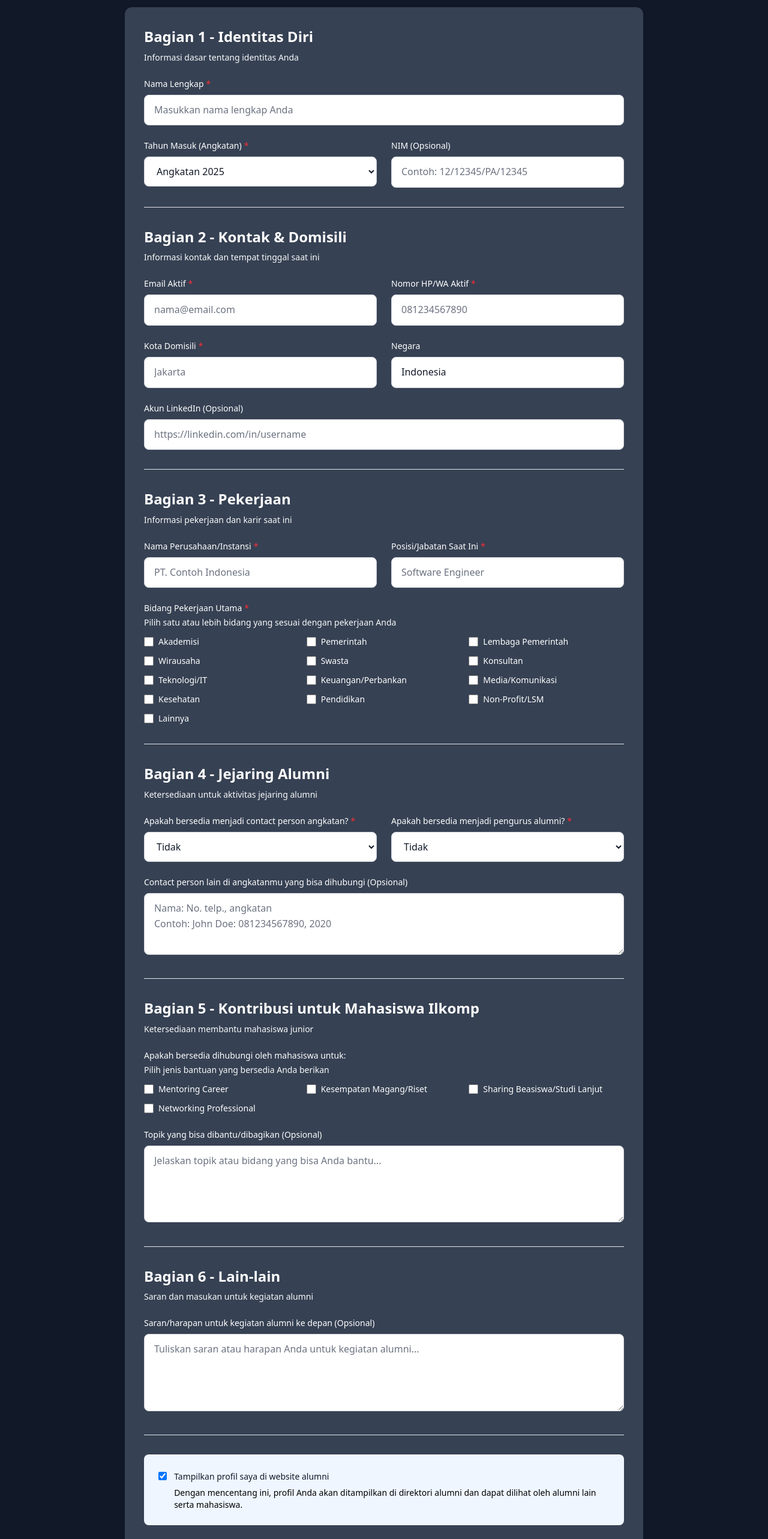
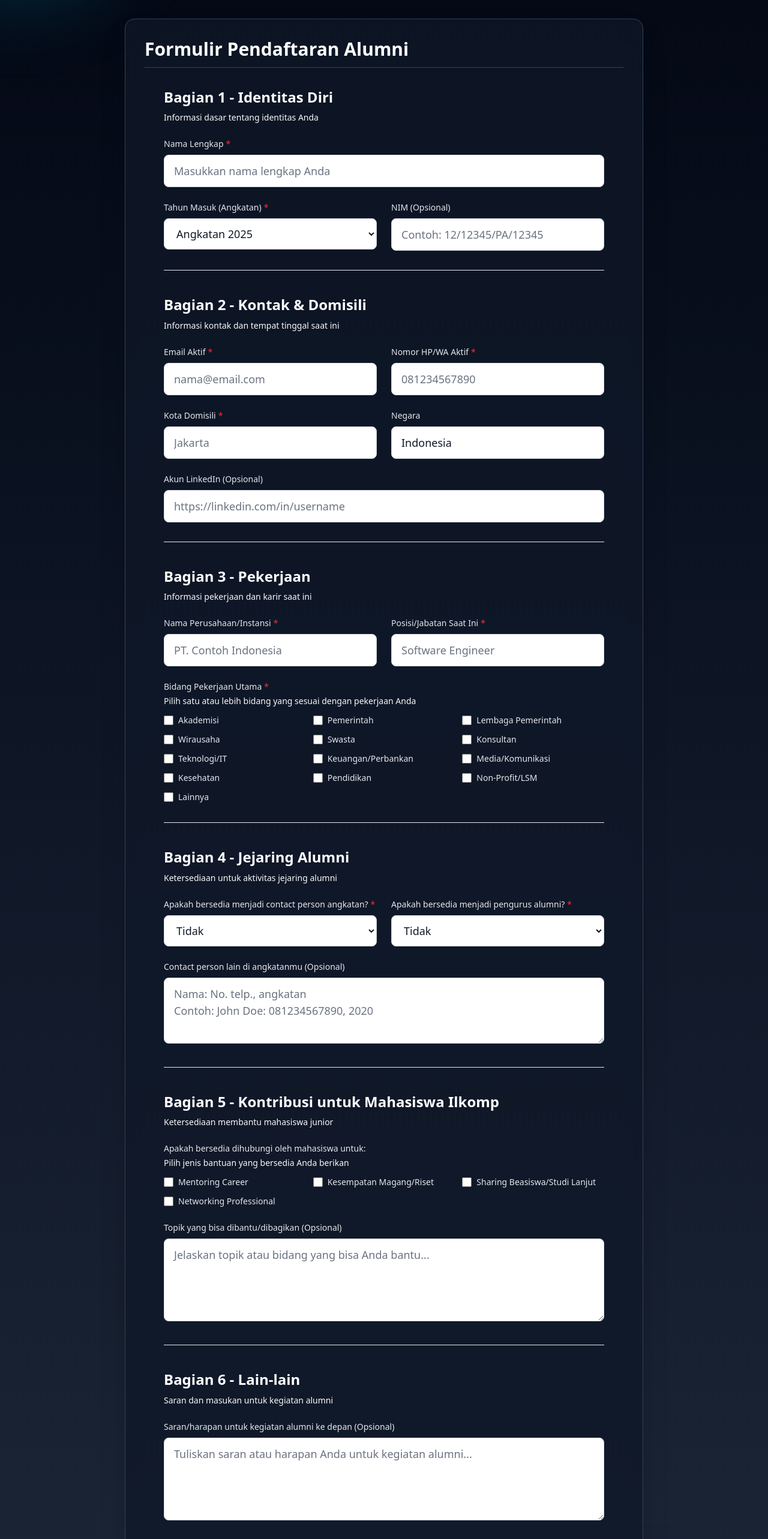
Before and after one commit to KevinAntonioWiyonoLauw/Sistem-Pendataan-Alumni, a Next.js app: page /alumni/registrasi in a window 1280 px wide. Shown: the part 220-2786 px from the top of the page at 60% size. Built offline with nearby package versions, Linux system fonts and the light colour scheme.

Commit message:
feat(alumni) : fixed modernized UI

```diff
--- a/src/app/(frontend)/alumni/registrasi/page.tsx
+++ b/src/app/(frontend)/alumni/registrasi/page.tsx
@@ -55,62 +55,84 @@ export default function AlumniRegistrationPage() {
   }
 
   return (
-    <div className="min-h-screen py-20">
-      <div className="max-w-4xl mx-auto px-4">
-        <div className="text-center mb-8">
-          <h1 className="text-4xl font-bold text-gray-900 mb-4">Registrasi Alumni Ilmu Komputer</h1>
-          <p className="text-lg text-gray-600 max-w-2xl mx-auto">
-            Bergabunglah dengan database alumni Ilmu Komputer untuk tetap terhubung dengan sesama
-            alumni dan mendukung mahasiswa junior.
+    <div className="min-h-screen py-20 bg-gradient-to-b from-gray-950 via-gray-900 to-gray-800 text-white relative overflow-hidden">
+      {/* Subtle glowing background accent */}
+      <div className="absolute -top-40 -left-40 w-96 h-96 bg-cyan-500/20 rounded-full blur-3xl"></div>
+      <div className="absolute bottom-0 right-0 w-96 h-96 bg-purple-500/20 rounded-full blur-3xl"></div>
+
+      <div className="max-w-4xl mx-auto px-4 relative z-10">
+        {/* Header */}
+        <div className="text-center mb-12">
+          <h1 className="text-4xl md:text-5xl font-extrabold mb-4 tracking-tight bg-clip-text text-transparent bg-gradient-to-r from-cyan-400 via-blue-400 to-purple-400 drop-shadow-[0_0_10px_rgba(56,189,248,0.3)]">
+            Registrasi Alumni Ilmu Komputer
+          </h1>
+          <p className="text-base md:text-lg text-gray-300 max-w-2xl mx-auto leading-relaxed">
+            Bergabunglah dengan <span className="text-cyan-400 font-medium">database alumni</span> Ilmu Komputer UGM
+            untuk tetap terhubung, berbagi pengalaman, dan mendukung generasi berikutnya.
           </p>
         </div>
 
+        {/* Popup Notification */}
         {submitStatus.type && (
-          <div
-            className={`mb-6 p-4 rounded-lg ${
-              submitStatus.type === 'success'
-                ? 'bg-green-100 border border-green-400 text-green-700'
-                : 'bg-red-100 border border-red-400 text-red-700'
-            }`}
-          >
-            <div className="flex items-center">
+          <div className="fixed inset-0 flex items-center justify-center bg-black/60 z-50 backdrop-blur-sm">
+            <div
+              className={`rounded-xl p-6 max-w-sm w-full shadow-2xl text-center border ${
+                submitStatus.type === 'success'
+                  ? 'bg-gray-900 border-green-400'
+                  : 'bg-gray-900 border-red-400'
+              }`}
+            >
               {submitStatus.type === 'success' ? (
-                <svg className="w-5 h-5 mr-2" fill="none" stroke="currentColor" viewBox="0 0 24 24">
-                  <path
-                    strokeLinecap="round"
-                    strokeLinejoin="round"
-                    strokeWidth={2}
-                    d="M5 13l4 4L19 7"
-                  />
+                <svg
+                  className="w-12 h-12 mx-auto mb-3 text-green-400"
+                  fill="none"
+                  stroke="currentColor"
+                  viewBox="0 0 24 24"
+                >
+                  <path strokeLinecap="round" strokeLinejoin="round" strokeWidth={2} d="M5 13l4 4L19 7" />
                 </svg>
               ) : (
-                <svg className="w-5 h-5 mr-2" fill="none" stroke="currentColor" viewBox="0 0 24 24">
-                  <path
-                    strokeLinecap="round"
-                    strokeLinejoin="round"
-                    strokeWidth={2}
-                    d="M6 18L18 6M6 6l12 12"
-                  />
+                <svg
+                  className="w-12 h-12 mx-auto mb-3 text-red-400"
+                  fill="none"
+                  stroke="currentColor"
+                  viewBox="0 0 24 24"
+                >
+                  <path strokeLinecap="round" strokeLinejoin="round" strokeWidth={2} d="M6 18L18 6M6 6l12 12" />
                 </svg>
               )}
-              {submitStatus.message}
+              <p className="font-semibold text-lg text-white">{submitStatus.message}</p>
+              {submitStatus.type === 'success' && (
+                <p className="text-sm mt-2 text-gray-400">Anda akan diarahkan dalam beberapa saat...</p>
+              )}
+              <button
+                onClick={() => setSubmitStatus({ type: null, message: '' })}
+                className={`mt-5 px-6 py-2 rounded-md font-medium transition-colors duration-200 ${
+                  submitStatus.type === 'success'
+                    ? 'bg-green-600 text-white hover:bg-green-700'
+                    : 'bg-red-600 text-white hover:bg-red-700'
+                }`}
+              >
+                Tutup
+              </button>
             </div>
-            {submitStatus.type === 'success' && (
-              <p className="mt-2 text-sm">
-                Anda akan diarahkan ke halaman alumni dalam beberapa saat...
-              </p>
-            )}
           </div>
         )}
 
-        <div className="bg-gray-700 rounded-xl shadow-lg p-8">
+        {/* Form Container */}
+        <div className="bg-gray-900/80 backdrop-blur-md border border-gray-700 rounded-2xl shadow-2xl p-8 transition-all duration-300 hover:border-gray-500 hover:shadow-[0_0_20px_rgba(100,100,255,0.2)]">
+          <h2 className="text-2xl md:text-3xl font-semibold mb-8 !text-white border-b border-gray-700 pb-3">
+            Formulir Pendaftaran Alumni
+          </h2>
+
           <AlumniRegistrationForm onSubmit={handleSubmit} isSubmitting={isSubmitting} />
         </div>
 
-        <div className="mt-8 text-center text-sm text-gray-500">
+        {/* Footer Note */}
+        <div className="mt-10 text-center text-sm text-gray-400">
           <p>
-            Data yang Anda berikan akan dijaga kerahasiaannya dan hanya digunakan untuk keperluan
-            jejaring alumni.
+            Data yang Anda berikan akan dijaga kerahasiaannya dan hanya digunakan untuk keperluan{' '}
+            <span className="text-cyan-400">jejaring alumni</span>.
           </p>
         </div>
       </div>
--- a/src/app/(frontend)/global.css
+++ b/src/app/(frontend)/global.css
@@ -195,10 +195,16 @@ textarea::placeholder {
   }
 }
 
+/* === Override untuk Formulir Alumni === */
 .form-page {
-  background-color: #f9fafb;
-  color: #111827;
+  background-color: #111827 !important; /* tetap dark mode futuristik */
+  color: #f9fafb !important; /* teks default putih */
 }
+
+.form-page h2 {
+  color: #ffffff !important; /* biar tulisan “Formulir Pendaftaran Alumni” putih */
+}
+
 
 .form-container {
   background-color: #ffffff;
--- a/src/components/alumni/alumni-registration-form.tsx
+++ b/src/components/alumni/alumni-registration-form.tsx
@@ -63,11 +63,12 @@ export default function AlumniRegistrationForm({
 
   const [errors, setErrors] = useState<Record<string, string>>({})
 
-  const handleInputChange = (name: string, value: string | number | boolean | string[]) => {
+  const handleInputChange = (
+    name: string,
+    value: string | number | boolean | string[]
+  ) => {
     setFormData((prev) => ({ ...prev, [name]: value }))
-    if (errors[name]) {
-      setErrors((prev) => ({ ...prev, [name]: '' }))
-    }
+    if (errors[name]) setErrors((prev) => ({ ...prev, [name]: '' }))
   }
 
   const validateForm = (): boolean => {
@@ -75,17 +76,19 @@ export default function AlumniRegistrationForm({
 
     if (!formData.name.trim()) newErrors.name = 'Nama lengkap wajib diisi'
     if (!formData.email.trim()) newErrors.email = 'Email wajib diisi'
-    if (formData.email && !/^[^\s@]+@[^\s@]+\.[^\s@]+$/.test(formData.email)) {
+    if (formData.email && !/^[^\s@]+@[^\s@]+\.[^\s@]+$/.test(formData.email)){
       newErrors.email = 'Format email tidak valid'
     }
     if (!formData.phone.trim()) newErrors.phone = 'Nomor HP wajib diisi'
     if (!formData.city.trim()) newErrors.city = 'Kota wajib diisi'
-    if (!formData.currentEmployer.trim()) newErrors.currentEmployer = 'Nama perusahaan wajib diisi'
-    if (!formData.position.trim()) newErrors.position = 'Posisi/jabatan wajib diisi'
-    if (formData.workField.length === 0) newErrors.workField = 'Pilih minimal satu bidang pekerjaan'
-    if (formData.batch < 1987 || formData.batch > new Date().getFullYear()) {
+    if (!formData.currentEmployer.trim())
+      newErrors.currentEmployer = 'Nama perusahaan wajib diisi'
+    if (!formData.position.trim())
+      newErrors.position = 'Posisi/jabatan wajib diisi'
+    if (formData.workField.length === 0)
+      newErrors.workField = 'Pilih minimal satu bidang pekerjaan'
+    if (formData.batch < 1987 || formData.batch > new Date().getFullYear())
       newErrors.batch = 'Tahun masuk tidak valid'
-    }
 
     setErrors(newErrors)
     return Object.keys(newErrors).length === 0
@@ -93,25 +96,32 @@ export default function AlumniRegistrationForm({
 
   const handleSubmit = (e: React.FormEvent) => {
     e.preventDefault()
-    if (validateForm()) {
-      onSubmit(formData)
-    }
+    if (validateForm()) onSubmit(formData)
   }
 
   const generateBatchOptions = () => {
     const currentYear = new Date().getFullYear()
-    const options = []
-    for (let year = currentYear; year >= 1987; year--) {
-      options.push({ value: year.toString(), label: `Angkatan ${year}` })
-    }
-    return options
+    return Array.from({ length: currentYear - 1986 }, (_, i) => {
+      const year = currentYear - i
+      return { value: year.toString(), label: `Angkatan ${year}` }
+    })
   }
 
   return (
-    <form onSubmit={handleSubmit} className="space-y-8">
+    <form
+      onSubmit={handleSubmit}
+      className="space-y-10 w-full max-w-4xl mx-auto px-4 sm:px-6 lg:px-8 text-sm sm:text-base md:text-lg text-gray-200"
+    >
+      {/* ========== BAGIAN 1 ========== */}
       <FormSection
-        title="Bagian 1 - Identitas Diri"
-        description="Informasi dasar tentang identitas Anda"
+        title={
+          <span className="text-xl md:text-2xl font-semibold text-white">
+            Bagian 1 - Identitas Diri
+          </span>
+        }
+        description={
+          <p className="text-gray-400">Informasi dasar tentang identitas Anda</p>
+        }
       >
         <div className="grid grid-cols-1 md:grid-cols-2 gap-6">
           <div className="md:col-span-2">
@@ -146,9 +156,16 @@ export default function AlumniRegistrationForm({
         </div>
       </FormSection>
 
+      {/* ========== BAGIAN 2 ========== */}
       <FormSection
-        title="Bagian 2 - Kontak & Domisili"
-        description="Informasi kontak dan tempat tinggal saat ini"
+        title={
+          <span className="text-xl md:text-2xl font-semibold text-white">
+            Bagian 2 - Kontak & Domisili
+          </span>
+        }
+        description={
+          <p className="text-gray-400">Informasi kontak dan tempat tinggal saat ini</p>
+        }
       >
         <div className="grid grid-cols-1 md:grid-cols-2 gap-6">
           <FormInput
@@ -185,7 +202,7 @@ export default function AlumniRegistrationForm({
           <FormInput
             label="Negara"
             name="country"
-            value={formData.country || ''}
+            value={formData.country}
             onChange={handleInputChange}
             placeholder="Indonesia"
           />
@@ -202,9 +219,16 @@ export default function AlumniRegistrationForm({
         </div>
       </FormSection>
 
+      {/* ========== BAGIAN 3 ========== */}
       <FormSection
-        title="Bagian 3 - Pekerjaan"
-        description="Informasi pekerjaan dan karir saat ini"
+        title={
+          <span className="text-xl md:text-2xl font-semibold text-white">
+            Bagian 3 - Pekerjaan
+          </span>
+        }
+        description={
+          <p className="text-gray-400">Informasi pekerjaan dan karir saat ini</p>
+        }
       >
         <div className="space-y-6">
           <div className="grid grid-cols-1 md:grid-cols-2 gap-6">
@@ -242,9 +266,18 @@ export default function AlumniRegistrationForm({
         </div>
       </FormSection>
 
+      {/* ========== BAGIAN 4 ========== */}
       <FormSection
-        title="Bagian 4 - Jejaring Alumni"
-        description="Ketersediaan untuk aktivitas jejaring alumni"
+        title={
+          <span className="text-xl md:text-2xl font-semibold text-white">
+            Bagian 4 - Jejaring Alumni
+          </span>
+        }
+        description={
+          <p className="text-gray-400">
+            Ketersediaan untuk aktivitas jejaring alumni
+          </p>
+        }
       >
         <div className="space-y-6">
           <div className="grid grid-cols-1 md:grid-cols-2 gap-6">
@@ -274,7 +307,7 @@ export default function AlumniRegistrationForm({
           </div>
 
           <FormTextarea
-            label="Contact person lain di angkatanmu yang bisa dihubungi (Opsional)"
+            label="Contact person lain di angkatanmu (Opsional)"
             name="otherContacts"
             value={formData.otherContacts || ''}
             onChange={handleInputChange}
@@ -284,9 +317,16 @@ export default function AlumniRegistrationForm({
         </div>
       </FormSection>
 
+      {/* ========== BAGIAN 5 ========== */}
       <FormSection
-        title="Bagian 5 - Kontribusi untuk Mahasiswa Ilkomp"
-        description="Ketersediaan membantu mahasiswa junior"
+        title={
+          <span className="text-xl md:text-2xl font-semibold text-white">
+            Bagian 5 - Kontribusi untuk Mahasiswa Ilkomp
+          </span>
+        }
+        description={
+          <p className="text-gray-400">Ketersediaan membantu mahasiswa junior</p>
+        }
       >
         <div className="space-y-6">
           <FormCheckboxGroup
@@ -309,9 +349,18 @@ export default function AlumniRegistrationForm({
         </div>
       </FormSection>
 
+      {/* ========== BAGIAN 6 ========== */}
       <FormSection
-        title="Bagian 6 - Lain-lain"
-        description="Saran dan masukan untuk kegiatan alumni"
+        title={
+          <span className="text-xl md:text-2xl font-semibold text-white">
+            Bagian 6 - Lain-lain
+          </span>
+        }
+        description={
+          <p className="text-gray-400">
+            Saran dan masukan untuk kegiatan alumni
+          </p>
+        }
       >
         <FormTextarea
           label="Saran/harapan untuk kegiatan alumni ke depan (Opsional)"
@@ -323,39 +372,44 @@ export default function AlumniRegistrationForm({
         />
       </FormSection>
 
-      <div className="bg-blue-50 rounded-lg p-6">
-        <div className="flex items-start space-x-3">
+      {/* ========== VISIBILITY OPTION ========== */}
+      <div className="bg-[#0f1729] border border-gray-700 rounded-lg p-5 sm:p-6">
+        <div className="flex flex-col sm:flex-row items-start sm:space-x-3 space-y-3 sm:space-y-0">
           <input
             type="checkbox"
             id="isPublic"
             checked={formData.isPublic}
             onChange={(e) => handleInputChange('isPublic', e.target.checked)}
-            className="mt-1 h-4 w-4 text-blue-600 focus:ring-blue-500 border-gray-300 rounded"
+            className="mt-1 h-4 w-4 text-blue-500 focus:ring-blue-500 border-gray-500 rounded bg-gray-800"
           />
           <div>
-            <label htmlFor="isPublic" className="text-sm font-medium text-gray-900">
+            <label
+              htmlFor="isPublic"
+              className="text-base font-medium text-white"
+            >
               Tampilkan profil saya di website alumni
             </label>
-            <div className="text-sm text-black mt-1">
-              Dengan mencentang ini, profil Anda akan ditampilkan di direktori alumni dan dapat
-              dilihat oleh alumni lain serta mahasiswa.
-            </div>
+            <p className="text-gray-400 mt-1 leading-relaxed">
+              Dengan mencentang ini, profil Anda akan ditampilkan di direktori
+              alumni dan dapat dilihat oleh alumni lain serta mahasiswa.
+            </p>
           </div>
         </div>
       </div>
 
-      <div className="flex justify-center pt-6">
+      {/* ========== SUBMIT BUTTON ========== */}
+      <div className="flex justify-center pt-8">
         <button
           type="submit"
           disabled={isSubmitting}
-          className={`px-8 py-3 rounded-lg font-semibold text-white transition-colors ${
+          className={`w-full sm:w-auto px-8 py-3 rounded-lg font-semibold transition-all shadow-md ${
             isSubmitting
-              ? 'bg-gray-200 cursor-not-allowed'
-              : 'bg-gray-500 hover:bg-gray-600 focus:ring-4 cursor-pointer focus:ring-blue-500 focus:ring-opacity-50'
-          }`}
+              ? 'bg-gray-600 cursor-not-allowed'
+              : 'bg-blue-600 hover:bg-blue-700 hover:shadow-blue-800/50 active:scale-[0.98]'
+          } text-white focus:ring-4 focus:ring-blue-500 focus:ring-opacity-40`}
         >
           {isSubmitting ? (
-            <div className="flex items-center">
+            <div className="flex items-center justify-center">
               <svg
                 className="animate-spin -ml-1 mr-3 h-5 w-5 text-white"
                 fill="none"
```
Also changed, not shown: src/components/alumni/alumni-filter.tsx (+58 -121 lines).
